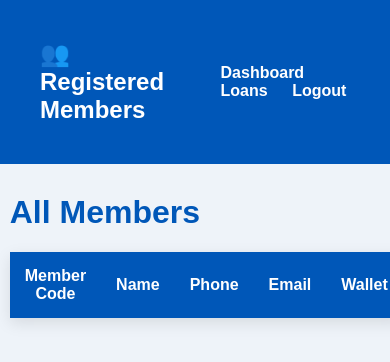
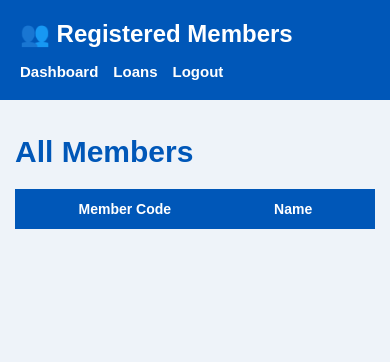
Before and after one commit to rayankanja793-art/cerulean-eyes-fund, a website: page views/ceo-members.html in a window 390 px wide. Drawn offline with Linux system fonts and the light colour scheme; no server answers.

Commit message:
Improve CEO members page for mobile

```diff
--- a/views/ceo-members.html
+++ b/views/ceo-members.html
@@ -65,7 +65,71 @@ tbody tr:hover{
     color:#27ae60;
     font-weight:bold;
 }
+/* ===========================
+   Mobile Responsive
+=========================== */
 
+@media (max-width:768px){
+
+    .navbar{
+        flex-direction:column;
+        align-items:flex-start;
+        padding:20px;
+        gap:15px;
+    }
+
+    .navbar h2{
+        margin:0;
+        font-size:24px;
+    }
+
+    .navbar div{
+        display:flex;
+        flex-wrap:wrap;
+        gap:15px;
+    }
+
+    .navbar a{
+        margin:0;
+        font-size:15px;
+    }
+
+    .container{
+        width:100%;
+        padding:15px;
+        margin:0;
+        box-sizing:border-box;
+    }
+
+    h1{
+        font-size:30px;
+        margin-bottom:20px;
+    }
+
+    /* Make the table scroll horizontally */
+    .table-wrapper{
+        width:100%;
+        overflow-x:auto;
+        -webkit-overflow-scrolling:touch;
+    }
+
+    table{
+        min-width:700px;
+    }
+
+    th,
+    td{
+        padding:12px;
+        font-size:14px;
+        white-space:nowrap;
+    }
+
+    td:nth-child(2),
+    td:nth-child(4){
+        white-space:normal;
+    }
+
+}
 </style>
 
 </head>
@@ -88,18 +152,18 @@ tbody tr:hover{
 
 <h1>All Members</h1>
 
+<div class="table-wrapper">
+
 <table>
 
 <thead>
 
 <tr>
-
 <th>Member Code</th>
 <th>Name</th>
 <th>Phone</th>
 <th>Email</th>
 <th>Wallet</th>
-
 </tr>
 
 </thead>
@@ -110,47 +174,17 @@ tbody tr:hover{
 
 </div>
 
+</div>
+
 <script>
 
-fetch("/ceo/members/json")
-.then(res=>res.json())
-.then(members=>{
-
-    const table=document.getElementById("memberTable");
-
-    table.innerHTML="";
-
-    members.forEach(member=>{
-
-        table.innerHTML+=`
-        <tr>
-
-        <td>${member.memberCode}</td>
-
-        <td>${member.fullname}</td>
-
-        <td>${member.phone}</td>
-
-        <td>${member.email}</td>
-
-        <td class="wallet">
-            KES ${member.wallet.toLocaleString()}
-        </td>
-
-        </tr>
-        `;
-
-    });
-
-});
 fetch("/ceo/members/json")
 .then(res => res.json())
 .then(members => {
 
-    console.log(members);   // 👈 Add this
+    console.log(members);
 
     const table = document.getElementById("memberTable");
-
     table.innerHTML = "";
 
     members.forEach(member => {
@@ -166,10 +200,12 @@ fetch("/ceo/members/json")
             </td>
         </tr>
         `;
+
     });
 
 })
 .catch(err => console.log(err));
+
 </script>
 
 </body>
```
